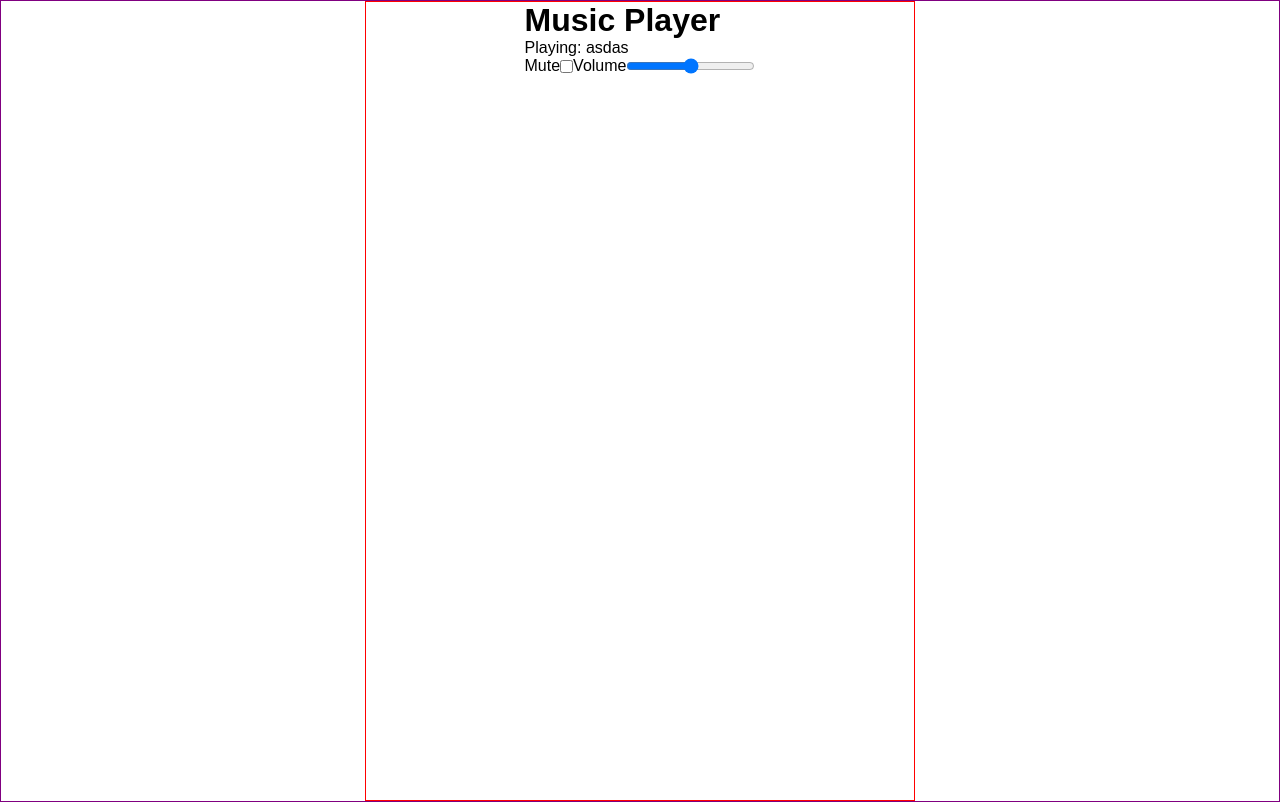
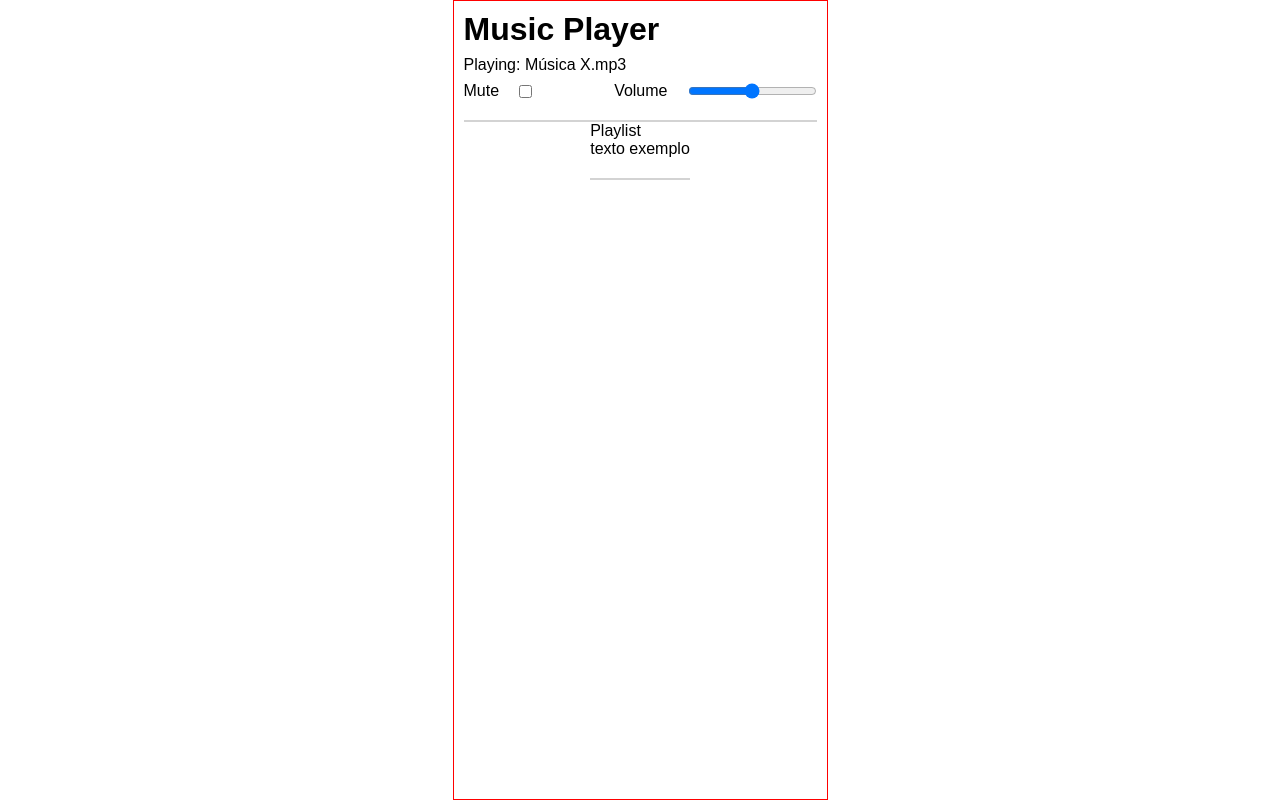
Before and after one commit to ranierepsa/js-music-player, a plain HTML site: page index.html in a window 1280 px wide. Drawn offline with Linux system fonts and the light colour scheme; a web font is replaced by a local one.

Commit message:
feat: Finishing header structure

```diff
--- a/index.html
+++ b/index.html
@@ -19,7 +19,7 @@
         <header class="player-section">
             <h1>Music Player</h1>
             <div>
-                <p>Playing: <span class="songName">asdas</span></p>
+                <p>Playing: <span class="songName">Música X.mp3</span></p>
             </div>
             <div class="div-controllers">
                 <div class="controller">
@@ -33,7 +33,10 @@
             </div>
         </header>
         <main class="player-section">
-
+            <p>Playlist</p>
+            <ul>
+                <il class="songItem">texto exemplo</il>
+            </ul>
         </main>
         <footer class="player-section">
 
--- a/src/css/main.css
+++ b/src/css/main.css
@@ -1,18 +1,32 @@
 body {
     width: 100%;
-    border: 1px solid purple;
     display: flex;
     flex-direction: column;
     align-items: center;
 }
 
 .container {
-    width: 550px;
+    width: 375px;
     height: 100vh;
     display: flex;
     flex-direction: column;
     align-items: center;
     border: 1px solid red;
+    padding: 10px;
+}
+
+header {
+    display: flex;
+    flex-direction: column;
+    justify-content: left;
+    align-items: flex-start;
+    width: 100%;
+    gap: 8px;
+}
+
+.player-section {
+    padding-bottom: 20px;
+    border-bottom: 2px solid lightgray;
 }
 
 .div-controllers {
@@ -20,11 +34,12 @@ body {
     flex-direction: row;
     justify-content: space-between;
     align-items: center;
+    width: 100%;
 }
 
 .controller {
     display: flex;
     flex-direction: row;
-    justify-content: space-between;
     align-items: center;
+    gap: 20px;
 }
```
